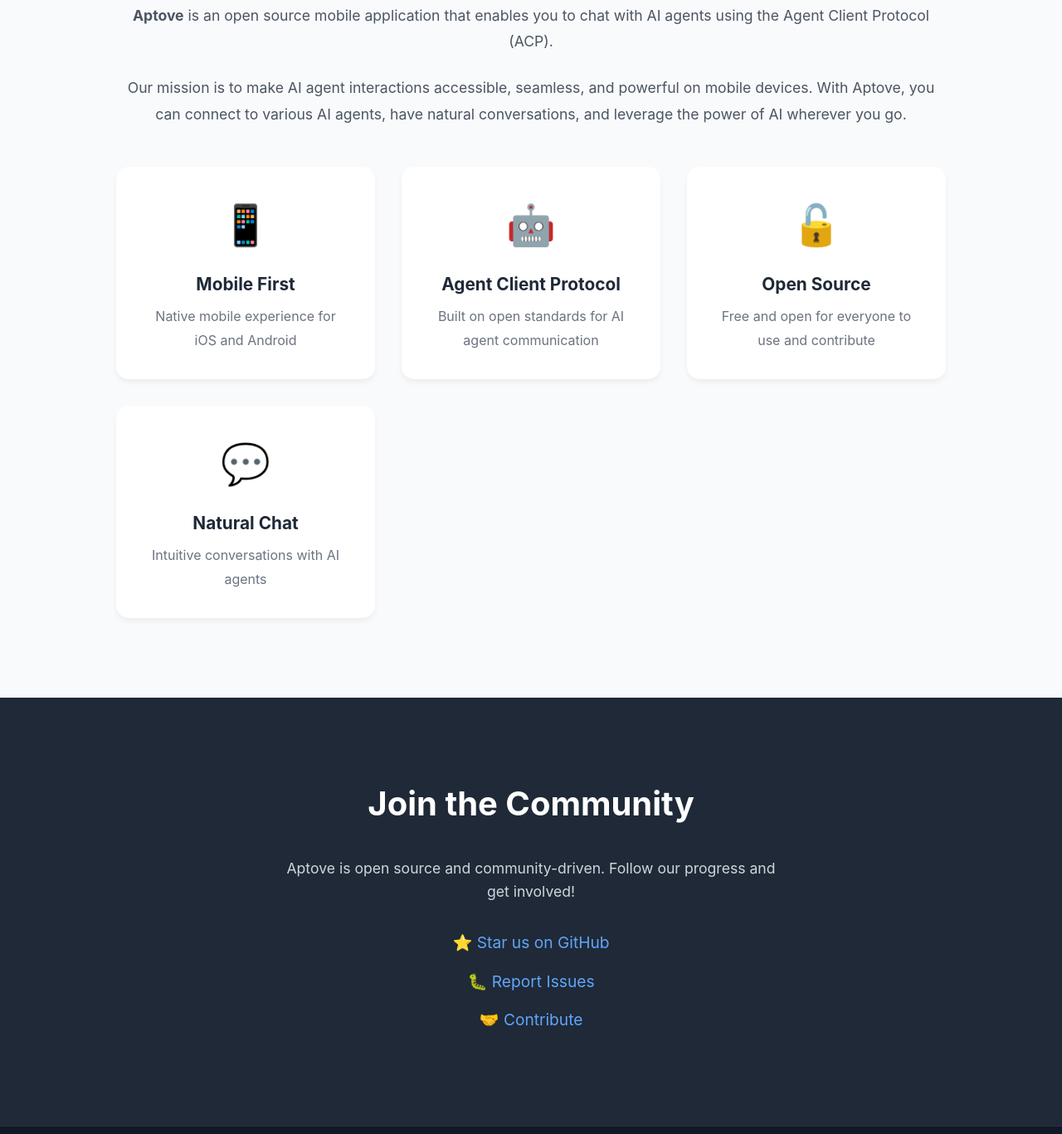
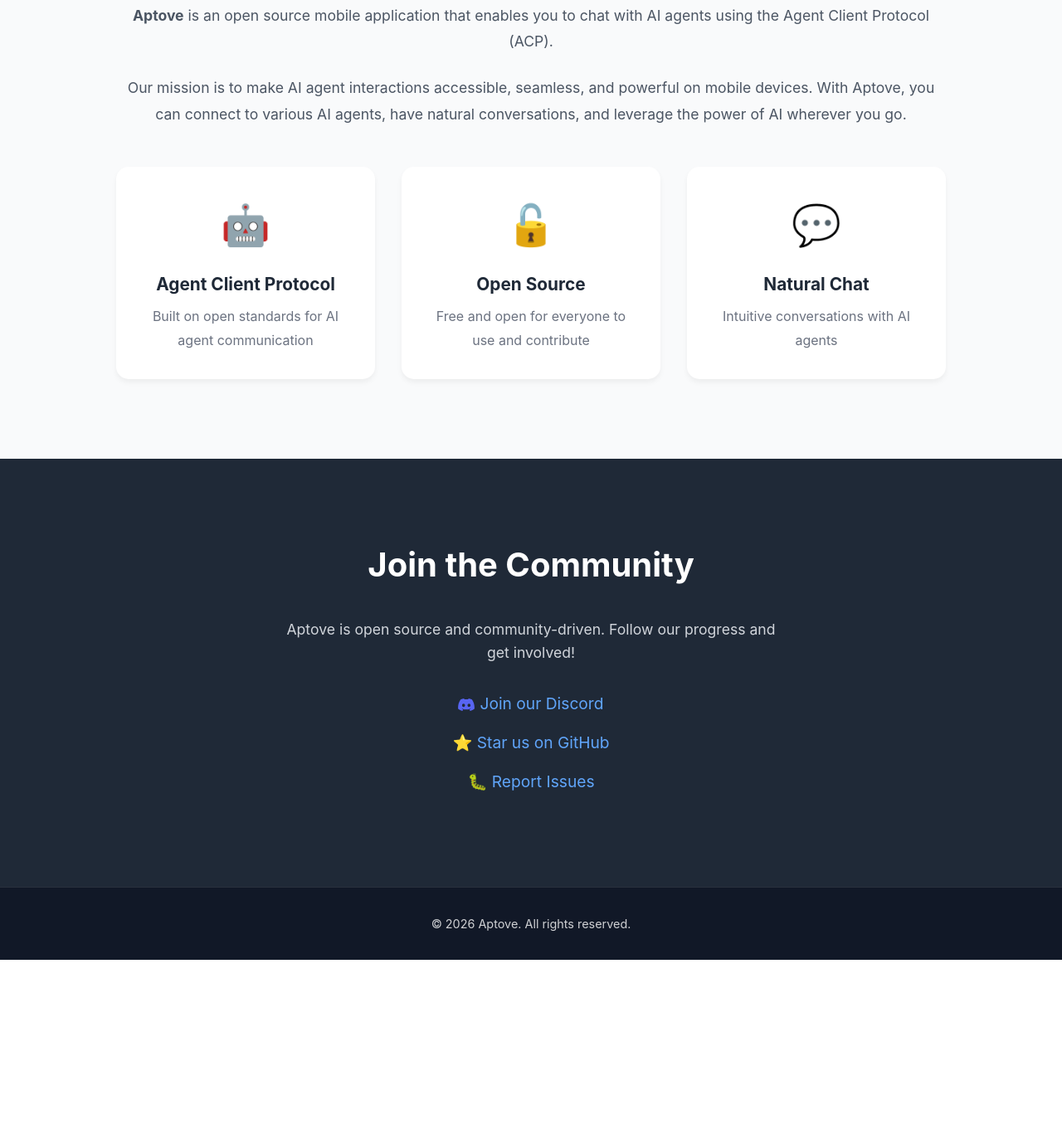
Before and after one commit to aptove/aptove, a plain HTML site: page index.html in a window 1280 px wide. Shown: the part 1113-2480 px from the top of the page at 83% size. After the commit the page ends 2270 px from the top, so only its background shows below. Drawn offline with Linux system fonts and the light colour scheme.

Commit message:
feat: add Discord community link with official logo

```diff
--- a/index.html
+++ b/index.html
@@ -50,11 +50,6 @@
                     <p>Our mission is to make AI agent interactions accessible, seamless, and powerful on mobile devices. With Aptove, you can connect to various AI agents, have natural conversations, and leverage the power of AI wherever you go.</p>
                     <div class="features-grid">
                         <div class="feature-item">
-                            <div class="feature-icon">📱</div>
-                            <h3>Mobile First</h3>
-                            <p>Native mobile experience for iOS and Android</p>
-                        </div>
-                        <div class="feature-item">
                             <div class="feature-icon">🤖</div>
                             <h3>Agent Client Protocol</h3>
                             <p>Built on open standards for AI agent communication</p>
@@ -80,9 +75,9 @@
                 <div class="contact-content">
                     <p>Aptove is open source and community-driven. Follow our progress and get involved!</p>
                     <div class="contact-info">
+                        <p><svg class="discord-icon" xmlns="http://www.w3.org/2000/svg" viewBox="0 0 127.14 96.36" width="20" height="15" style="vertical-align: middle; margin-right: 6px;"><path fill="#5865F2" d="M107.7,8.07A105.15,105.15,0,0,0,81.47,0a72.06,72.06,0,0,0-3.36,6.83A97.68,97.68,0,0,0,49,6.83,72.37,72.37,0,0,0,45.64,0,105.89,105.89,0,0,0,19.39,8.09C2.79,32.65-1.71,56.6.54,80.21h0A105.73,105.73,0,0,0,32.71,96.36,77.7,77.7,0,0,0,39.6,85.25a68.42,68.42,0,0,1-10.85-5.18c.91-.66,1.8-1.34,2.66-2a75.57,75.57,0,0,0,64.32,0c.87.71,1.76,1.39,2.66,2a68.68,68.68,0,0,1-10.87,5.19,77,77,0,0,0,6.89,11.1A105.25,105.25,0,0,0,126.6,80.22h0C129.24,52.84,122.09,29.11,107.7,8.07ZM42.45,65.69C36.18,65.69,31,60,31,53s5-12.74,11.43-12.74S54,46,53.89,53,48.84,65.69,42.45,65.69Zm42.24,0C78.41,65.69,73.25,60,73.25,53s5-12.74,11.44-12.74S96.23,46,96.12,53,91.08,65.69,84.69,65.69Z"/></svg><a href="https://discord.gg/gD7AMxBy9y" target="_blank">Join our Discord</a></p>
                         <p>⭐ <a href="https://github.com/aptove" target="_blank">Star us on GitHub</a></p>
                         <p>🐛 <a href="https://github.com/aptove/aptove/issues" target="_blank">Report Issues</a></p>
-                        <p>🤝 <a href="https://github.com/aptove/aptove/blob/main/CONTRIBUTING.md" target="_blank">Contribute</a></p>
                     </div>
                 </div>
             </div>
```
